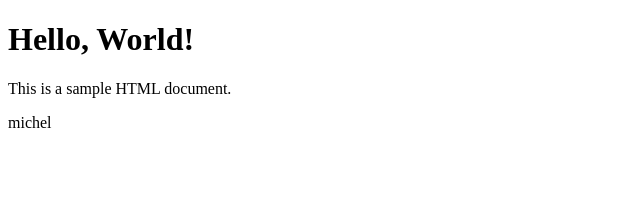
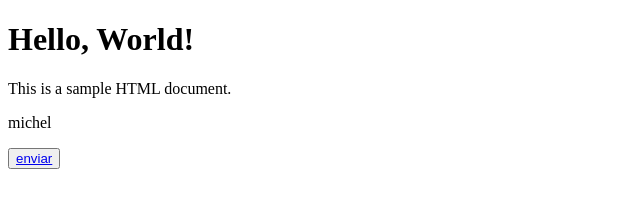
Before and after one commit to ErickS1705/prueba_uno, a plain HTML site: page index.html in a window 1280 px wide. Shown: the whole page, without its empty margins (0-640 px from the left). Drawn offline with Linux system fonts and the light colour scheme.

Commit message:
cuarto commit

```diff
--- a/index.html
+++ b/index.html
@@ -9,5 +9,6 @@
     <h1>Hello, World!</h1>
     <p>This is a sample HTML document.</p>
     <p>michel</p>
+    <button> <a href="conexion.php">enviar</a></button>
 </body>
 </html>
```
